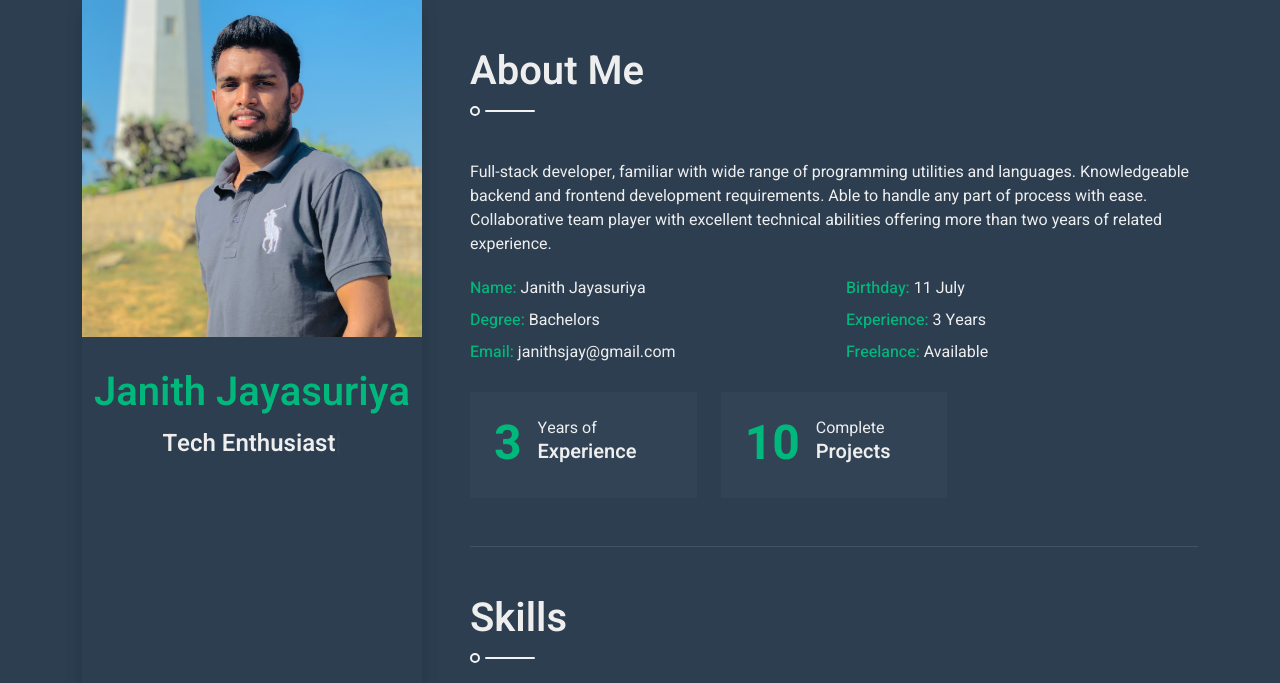
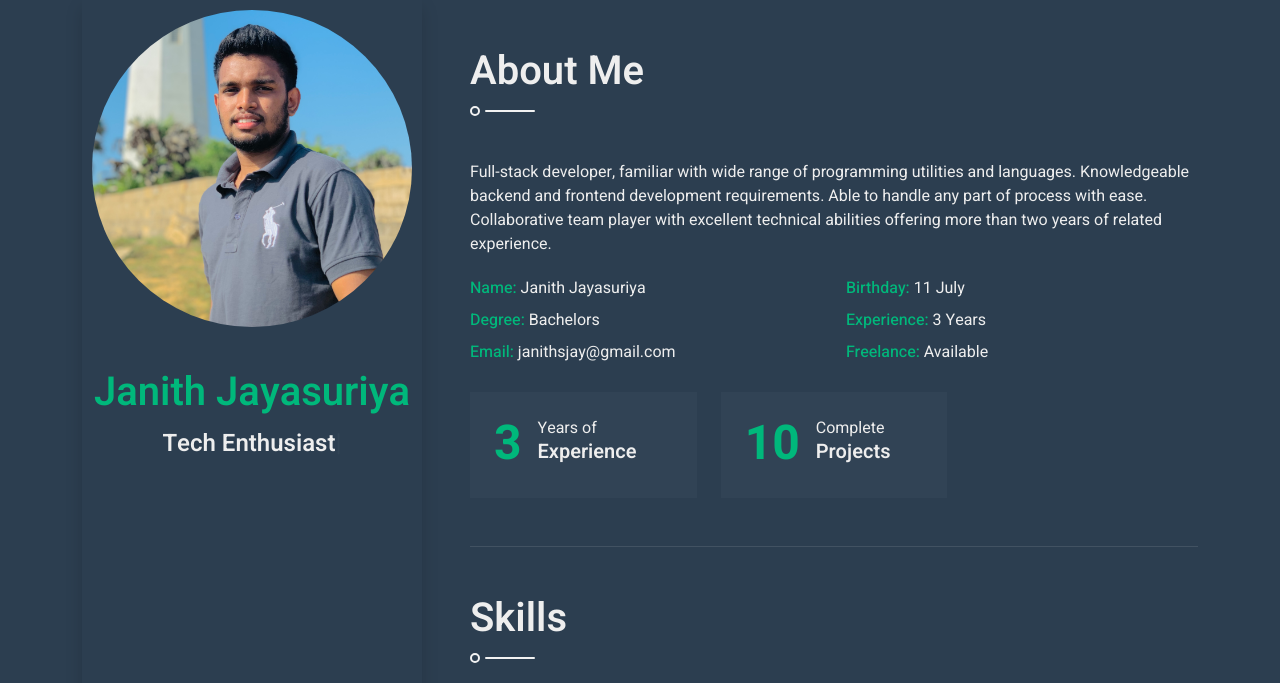
Before and after one commit to janithsjay/janithsjay.github.io, a plain HTML site: page index.html in a window 1280 px wide. Shown: the top 683 px of the page. Drawn offline with nearby package versions, Linux system fonts and the light colour scheme.

Commit message:
dp changes

```diff
--- a/css/style.css
+++ b/css/style.css
@@ -216,3 +216,9 @@
 .testimonial-carousel .owl-dot.active {
   background: var(--primary);
 }
+
+/*--------*/
+img, svg {
+  padding: 10px;
+  border-radius: 50%;
+}
```
Also changed, not shown: 1 other file.
